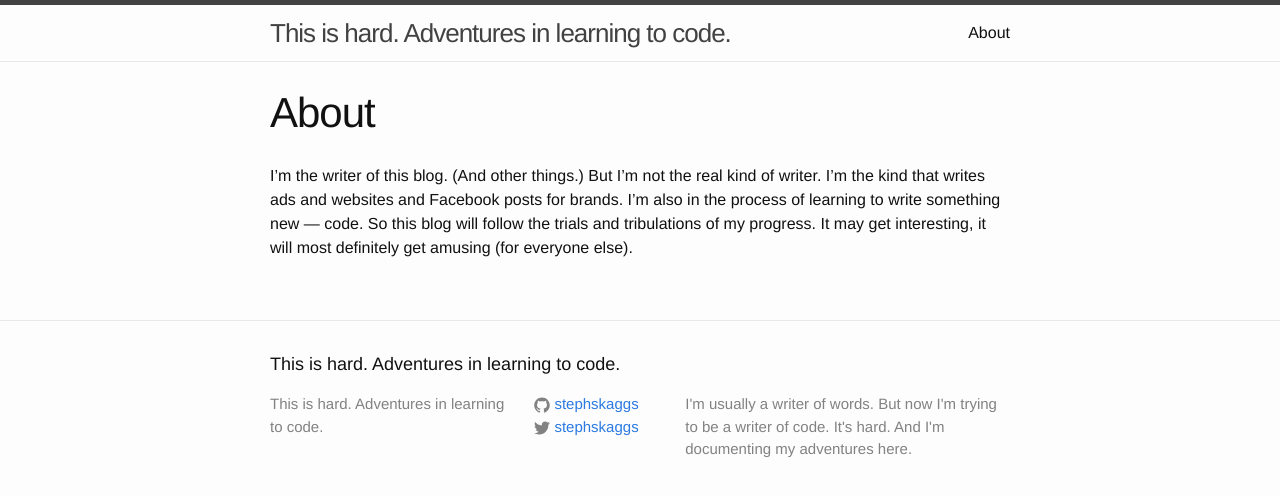
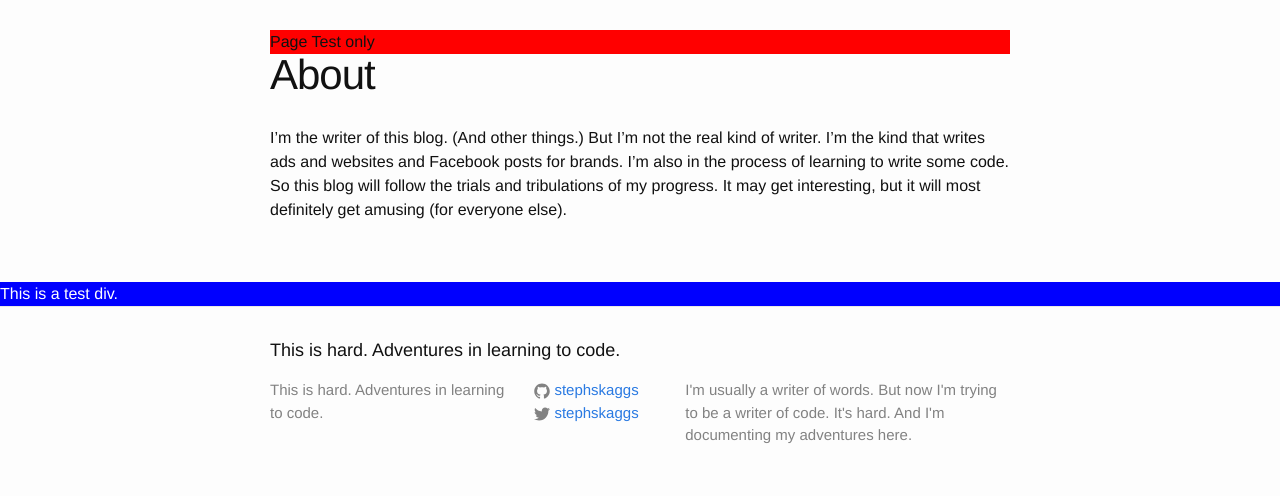
Before and after one commit to stephskaggs/stephskaggs.github.io, a Jekyll site: the page built from about.md, in a window 1280 px wide. Shown: the top 496 px of the page. Built offline with Jekyll 4.4.1, drawn with Linux system fonts in a browser that asks for light colours.

Commit message:
set some stuff up

```diff
--- a/_config.yml
+++ b/_config.yml
@@ -1,6 +1,6 @@
 # Site settings
 title: This is hard. Adventures in learning to code.
-email: your-email@domain.com
+email: snskaggs@gmail.com
 description: > # this means to ignore newlines until "baseurl:"
   I'm usually a writer of words. But now I'm trying to be a writer of code. It's hard. And I'm documenting my adventures here.
 baseurl: "" # the subpath of your site, e.g. /blog/
--- a/_includes/header.html
+++ b/_includes/header.html
@@ -1,4 +1,4 @@
-<header class="site-header">
+<!-- <header class="site-header">
 
   <div class="wrapper">
     <div class="head-container">
@@ -28,4 +28,4 @@
     </div>
   </div>
 
-</header>
+</header> -->
--- a/_layouts/default.html
+++ b/_layouts/default.html
@@ -12,6 +12,7 @@
         {{ content }}
       </div>
     </div>
+      <div class="test">This is a test div.</div>
 
     {% include footer.html %}
 
--- a/_layouts/page.html
+++ b/_layouts/page.html
@@ -1,6 +1,8 @@
 ---
 layout: default
 ---
+<div class="page-test">Page Test only</div>
+
 <div class="post">
 
   <header class="post-header">
--- a/about.md
+++ b/about.md
@@ -4,4 +4,4 @@ title: About
 permalink: /about/
 ---
 
-I'm the writer of this blog. (And other things.) But I'm not the real kind of writer. I'm the kind that writes ads and websites and Facebook posts for brands. I'm also in the process of learning to write something new — code. So this blog will follow the trials and tribulations of my progress. It may get interesting, it will most definitely get amusing (for everyone else).
+I'm the writer of this blog. (And other things.) But I'm not the real kind of writer. I'm the kind that writes ads and websites and Facebook posts for brands. I'm also in the process of learning to write some code. So this blog will follow the trials and tribulations of my progress. It may get interesting, but it will most definitely get amusing (for everyone else).
--- a/css/main.scss
+++ b/css/main.scss
@@ -57,6 +57,13 @@ $on-laptop:        800px;
 	font-size: 14px;
 }
 
+.test {
+    background: blue;
+    color: white;
+}
+
+.page-test {background: red;}
+
 // Import partials from `sass_dir` (defaults to `_sass`)
 @import
         "base",
```
Also changed, not shown: 2 other files.
